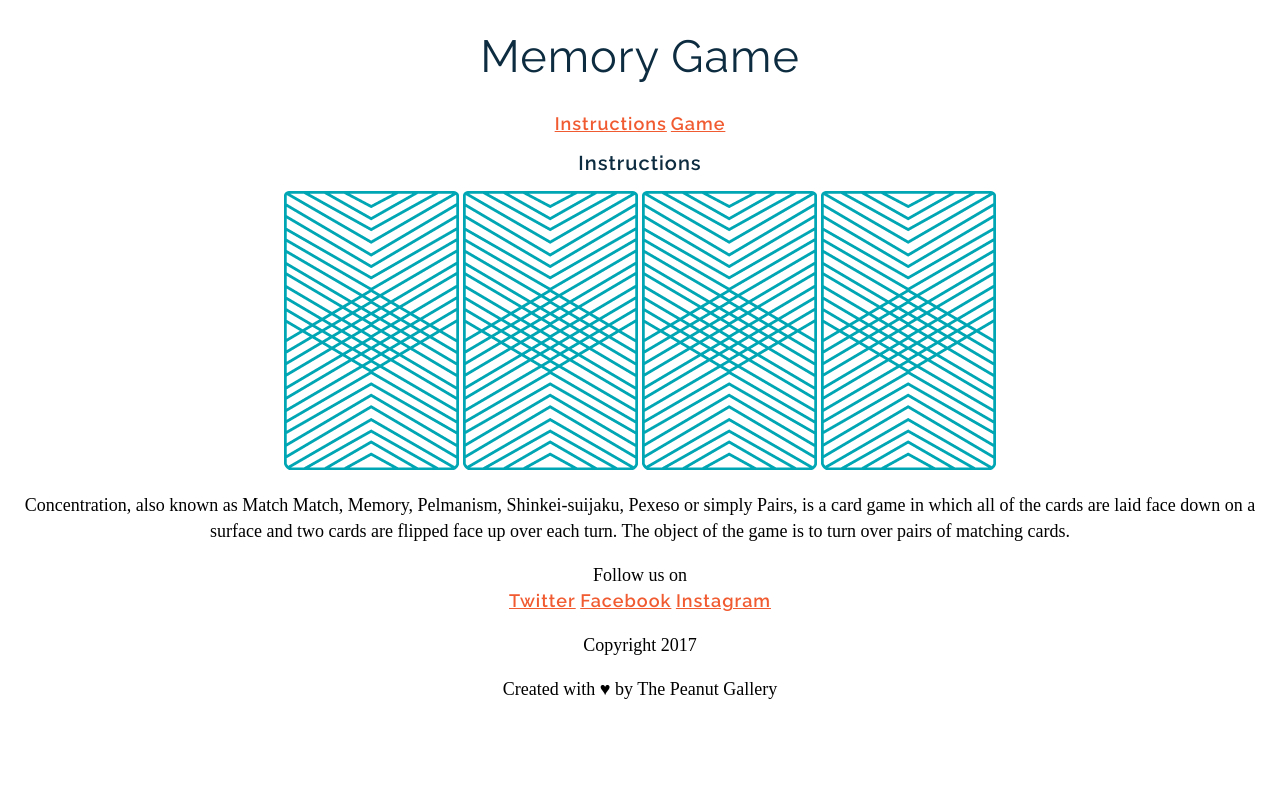
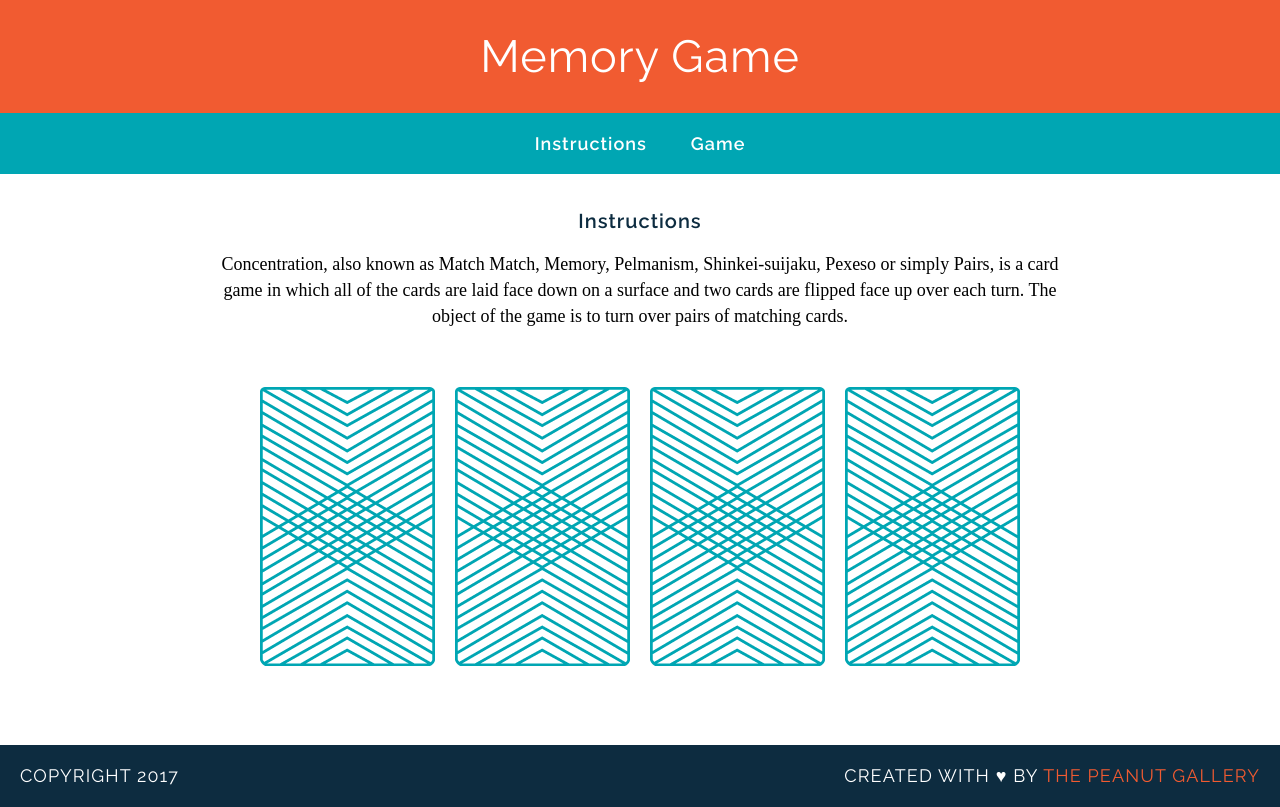
Before and after one commit to RiyaasG/wdi-fundamentals-memorygame, a plain HTML site: page memory_game/index.html in a window 1280 px wide. Drawn offline with Linux system fonts and the light colour scheme; files whose address does not match are found by name; a web font is replaced by a local one.

```diff
--- a/memory_game/css/style.css
+++ b/memory_game/css/style.css
@@ -2,21 +2,55 @@
 	text-align: center;
 }
 
+body {
+	margin: 0;
+	text-align: center;
+}
+
+header {
+	background-color: #f15b31;
+	padding: 30px 20px;
+	text-align: center;
+}
 
 h1 {
 	font-family: 'Raleway';
-	color: #0d2c40;
+	color: white;
 	letter-spacing: 1px;
 	font-weight: 400;
 	font-size: 45px;
+	margin: 0;
+}
+
+nav {
+	background-color: #00a6b3;
+	padding: 20px 0;
+	text-align: center;
 }
 
 a {
 	font-family: 'Raleway';
-	color: #f15b31;
+	color: white;
 	letter-spacing: 1px;
 	font-weight: 600;
 	font-size: 18px;
+	padding: 0 20px;
+	text-decoration-line: none;
+}
+
+a:hover {
+	border-bottom: 2px solid transparent;
+}
+
+main {
+	width: 850px;
+	margin: 35px auto;
+
+
+}
+
+img	{
+	margin: 40px 8px;
 }
 
 h2 {
@@ -32,3 +66,37 @@
 	line-height: 26px;
 	font-size: 18px;
 }
+
+footer {
+	text-transform: uppercase;
+	padding: 0 20px;
+	background-color: #0d2c40;
+	color: white;
+	font-size: 14px;
+	letter-spacing: .08em;
+	font-weight: 50px;
+}
+
+.copyright {
+	font-family: "Raleway";
+	float: left;
+}
+
+.message {
+	font-family: "Raleway";
+	float: right;
+}
+
+.clearfix:after {
+  visibility: hidden;
+  display: block;
+  content: " ";
+  clear: both;
+  height: 0;
+  font-size: 0;
+}
+
+.name {
+	color: #F15B31;
+	font-weight: 700px;
+}
--- a/memory_game/index.html
+++ b/memory_game/index.html
@@ -6,11 +6,19 @@
 		<title>Memory Card Game</title>
 	</head>
 	<body>
+		<header>
 			<h1>Memory Game</h1>
+		</header>
 
+		<nav>
 			<a href="#">Instructions</a> <a href="#">Game</a>
+		</nav>
 
+		<main>
 			 <h2>Instructions</h2>
+
+			 <p>Concentration, also known as Match Match, Memory, Pelmanism, Shinkei-suijaku, Pexeso or simply Pairs, is a card game in which all of the cards are laid face down on a surface and two cards are flipped face up over each turn. The object of the game is to turn over pairs of matching cards.</p>
+
 
 			<div>
 			    <img src="images/back.png" alt="Queen of Diamonds">
@@ -19,16 +27,15 @@
 			    <img src="images/back.png" alt="King of Hearts">
 		    </div>
 
+		</main>
 
-		 <p>Concentration, also known as Match Match, Memory, Pelmanism, Shinkei-suijaku, Pexeso or simply Pairs, is a card game in which all of the cards are laid face down on a surface and two cards are flipped face up over each turn. The object of the game is to turn over pairs of matching cards.</p>
-
-		 <p>Follow us on </br><a href="#">Twitter</a> <a href="#">Facebook</a> <a href="#">Instagram</a></p>
-
-		 <footer>
-		 	<p>Copyright 2017</p>
-		 	<p>Created with &hearts; by <span class="name">The Peanut Gallery</span></p>
+		 <footer class="clearfix">
+		 	<p class="copyright">Copyright 2017</p>
+		 	<p class="message">Created with &hearts; by <span class="name">The Peanut Gallery</span></p>
 
 		 </footer>
 
+		 <script src="/home/quirky30/wdi-fundamentals-memorygame/memory_game/js/main.js" type=""></script>
+
 	</body>
 </html>
--- /dev/null
+++ b/memory_game/js/main.js
@@ -0,0 +1,7 @@
+var cardOne = "queen";
+var cardTwo = "queen";
+var cardThree = "king";
+var cardFour = "king";
+
+console.log("User flipped"  +  " " + cardOne);
+console.log("User flipped"  +  " " + cardThree);
```
Lines whose indentation alone changed are shown as unchanged.
